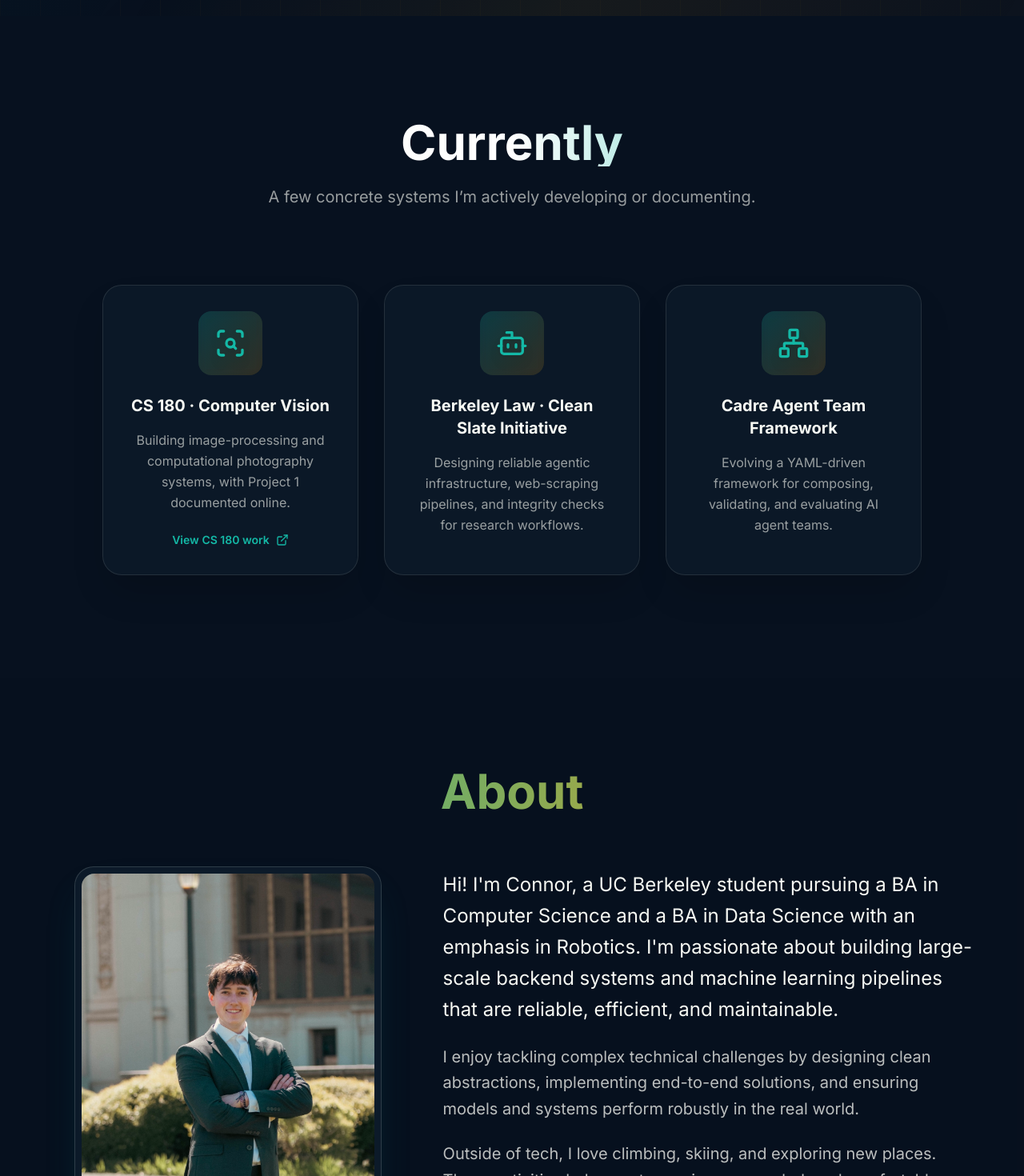
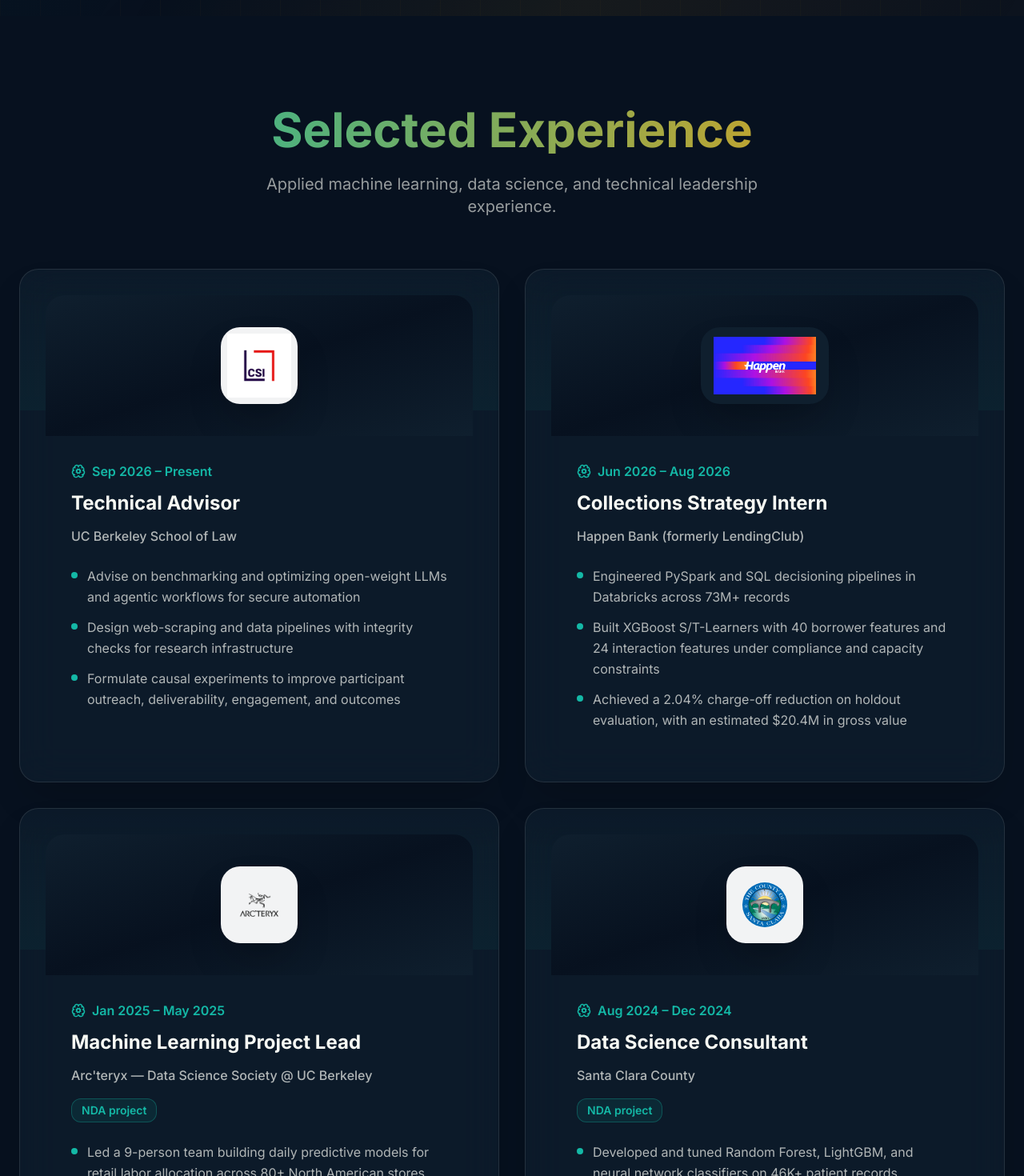
Before and after one commit to cvanherick/Connor_van_Herick_Website, a React (Vite) app: page / in a window 1280 px wide. Shown: the part 780-2250 px from the top of the page at 80% size. Built offline with nearby package versions, Linux system fonts and the light colour scheme.

Commit message:
Create recruiter homepage and portfolio archives

```diff
--- a/index.html
+++ b/index.html
@@ -29,7 +29,7 @@
         "url": "https://cvanherick.github.io/Connor_van_Herick_Website/",
         "image": "https://cvanherick.github.io/Connor_van_Herick_Website/assets/headshot.jpeg",
         "jobTitle": "ML Engineer",
-        "alumniOf": {
+        "affiliation": {
           "@type": "CollegeOrUniversity",
           "name": "University of California, Berkeley"
         },
--- a/src/App.tsx
+++ b/src/App.tsx
@@ -8,8 +8,14 @@ import Contact from './components/Contact'
 import Footer from './components/Footer'
 import Skills from './components/Skills'
 import WhatImBuilding from './components/WhatImBuilding'
+import ArchivePage from './components/ArchivePage'
 
 function App() {
+  const pathname = window.location.pathname
+  if (pathname.includes('/experience')) return <ArchivePage kind="experience" />
+  if (pathname.includes('/projects')) return <ArchivePage kind="projects" />
+  if (pathname.includes('/coursework')) return <ArchivePage kind="coursework" />
+
   return (
     <div className="relative min-h-screen overflow-hidden bg-primary">
       <a href="#main-content" className="skip-link">Skip to content</a>
@@ -17,10 +23,10 @@ function App() {
       <div className="relative z-10">
         <Navbar />
         <main id="main-content"><Hero />
+        <Experience />
+        <Projects />
         <WhatImBuilding />
         <About />
-        <Experience />
-        <Projects />
         <Skills />
         <Coursework />
         <Contact /></main>
--- a/src/components/About.tsx
+++ b/src/components/About.tsx
@@ -45,9 +45,6 @@ const About = () => {
           >
             <p className="text-2xl leading-relaxed text-cream">
               Hi! I'm Connor, a UC Berkeley student pursuing a BA in Computer Science and a BA in Data Science with an emphasis in Robotics. I'm passionate about building large-scale backend systems and machine learning pipelines that are reliable, efficient, and maintainable.
-            </p>
-            <p className="mt-6 text-xl leading-relaxed text-cream/75">
-              I enjoy tackling complex technical challenges by designing clean abstractions, implementing end-to-end solutions, and ensuring models and systems perform robustly in the real world.
             </p>
             <p className="mt-6 text-xl leading-relaxed text-cream/75">
               Outside of tech, I love climbing, skiing, and exploring new places. These activities help me stay curious, grounded, and comfortable pushing beyond my limits. Feel free to connect or reach out at <a href="mailto:cvanherick@berkeley.edu" className="font-semibold text-accent hover:text-secondary transition-colors">cvanherick@berkeley.edu</a>.
--- /dev/null
+++ b/src/components/ArchivePage.tsx
@@ -0,0 +1,38 @@
+import { FileText } from 'lucide-react'
+import Experience from './Experience'
+import Projects from './Projects'
+import Coursework from './Coursework'
+
+type ArchiveKind = 'experience' | 'projects' | 'coursework'
+
+interface ArchivePageProps { kind: ArchiveKind }
+
+const ArchivePage = ({ kind }: ArchivePageProps) => {
+  const title = kind === 'experience' ? 'More Experience' : kind === 'projects' ? 'More Projects' : 'Coursework Archive'
+
+  return (
+    <div className="min-h-screen bg-primary">
+      <header className="sticky top-0 z-50 border-b border-cream/10 bg-primary/90 px-6 py-5 backdrop-blur-2xl">
+        <div className="mx-auto flex max-w-7xl items-center justify-between">
+          <a href="./" className="text-xl font-bold text-cream hover:text-accent transition-colors">Connor van Herick</a>
+          <nav className="flex items-center gap-3 text-sm font-semibold">
+            <a href="./" className="rounded-xl px-4 py-2 text-cream/70 hover:bg-cream/5 hover:text-cream transition-colors">Home</a>
+            <a href="./Connor_van_Herick_Resume.pdf" target="_blank" rel="noopener noreferrer" className="rounded-xl px-4 py-2 text-cream/70 hover:bg-cream/5 hover:text-cream transition-colors"><FileText size={16} className="mr-1 inline" />Resume</a>
+          </nav>
+        </div>
+      </header>
+      <main id="main-content">
+        <div className="mx-auto max-w-7xl px-6 pt-20 text-center">
+          <p className="text-sm font-semibold uppercase tracking-[0.2em] text-secondary">Portfolio archive</p>
+          <h1 className="mt-4 text-5xl font-bold text-cream md:text-6xl">{title}</h1>
+          <p className="mx-auto mt-6 max-w-2xl text-lg leading-relaxed text-cream/60">Depth for recruiters and collaborators who want the complete record.</p>
+        </div>
+        {kind === 'experience' && <Experience archive />}
+        {kind === 'projects' && <Projects archive />}
+        {kind === 'coursework' && <Coursework archive />}
+      </main>
+    </div>
+  )
+}
+
+export default ArchivePage
--- a/src/components/Coursework.tsx
+++ b/src/components/Coursework.tsx
@@ -1,86 +1,51 @@
 import { motion } from 'framer-motion'
-import { Bot, BrainCog, Eye } from 'lucide-react'
+import { Binary, Bot, BrainCog, Database, Eye, LockKeyhole, Network, Sigma } from 'lucide-react'
 
-const courses = [
-  {
-    code: 'CS 189',
-    name: 'Machine Learning',
-    skills: ['supervised learning', 'model evaluation', 'optimization', 'probability'],
-    icon: BrainCog, status: 'Completed',
-  },
-  {
-    code: 'CS C182',
-    name: 'Deep Neural Networks',
-    skills: ['deep learning', 'backpropagation', 'neural architectures', 'training dynamics'],
-    icon: BrainCog, status: 'In progress',
-  },
-  {
-    code: 'CS 180',
-    name: 'Computer Vision',
-    skills: ['image processing', 'feature matching', 'geometry', 'computational photography'],
-    icon: Eye, status: 'In progress',
-  },
-  {
-    code: 'EECS C106A',
-    name: 'Introduction to Robotics',
-    skills: ['robot kinematics', 'motion planning', 'control', 'robot perception'],
-    icon: Bot, status: 'Completed',
-  },
+export const courses = [
+  { code: 'DATA C8', name: 'Foundations of Data Science', skills: ['Python', 'data analysis', 'statistics'], icon: Database, status: 'Completed' },
+  { code: 'MATH 1B', name: 'Calculus', skills: ['calculus', 'integration', 'series'], icon: Sigma, status: 'Completed' },
+  { code: 'CS 61A', name: 'Structure and Interpretation of Computer Programs', skills: ['Python', 'abstraction', 'recursion', 'interpreters'], icon: Binary, status: 'Completed' },
+  { code: 'CS 61B', name: 'Data Structures', skills: ['Java', 'data structures', 'testing', 'software design'], icon: Network, status: 'Completed' },
+  { code: 'CS 61C', name: 'Machine Structures', skills: ['C', 'RISC-V', 'memory', 'computer architecture'], icon: Binary, status: 'Completed' },
+  { code: 'MATH 53', name: 'Multivariable Calculus', skills: ['multivariable calculus', 'gradients', 'optimization'], icon: Sigma, status: 'Completed' },
+  { code: 'DATA C100', name: 'Principles & Techniques of Data Science', skills: ['pandas', 'SQL', 'modeling', 'data pipelines'], icon: Database, status: 'Completed' },
+  { code: 'MATH 54', name: 'Linear Algebra and Differential Equations', skills: ['linear algebra', 'eigenvectors', 'differential equations'], icon: Sigma, status: 'Completed' },
+  { code: 'COMPSCI 70', name: 'Discrete Mathematics and Probability Theory', skills: ['discrete math', 'probability', 'proofs'], icon: Sigma, status: 'Completed' },
+  { code: 'DATA C140', name: 'Probability for Data Science', skills: ['probability', 'inference', 'distributions', 'statistical reasoning'], icon: Sigma, status: 'Completed' },
+  { code: 'CS 161', name: 'Computer Security', skills: ['cryptography', 'threat modeling', 'access control', 'secure systems'], icon: LockKeyhole, status: 'Completed' },
+  { code: 'CS 170', name: 'Efficient Algorithms', skills: ['algorithm design', 'graphs', 'dynamic programming', 'optimization'], icon: Network, status: 'Completed' },
+  { code: 'CS 189', name: 'Machine Learning', skills: ['supervised learning', 'model evaluation', 'optimization', 'probability'], icon: BrainCog, status: 'Completed' },
+  { code: 'CS C182', name: 'Deep Neural Networks', skills: ['deep learning', 'backpropagation', 'neural architectures', 'training dynamics'], icon: BrainCog, status: 'In progress' },
+  { code: 'CS 180', name: 'Computer Vision', skills: ['image processing', 'feature matching', 'geometry', 'computational photography'], icon: Eye, status: 'In progress' },
+  { code: 'EECS C106A', name: 'Introduction to Robotics', skills: ['robot kinematics', 'motion planning', 'control', 'robot perception'], icon: Bot, status: 'Completed' },
   { code: 'EECS C183', name: 'Natural Language Processing', skills: ['language models', 'text representations', 'NLP'], icon: BrainCog, status: 'In progress' },
 ]
 
-const Coursework = () => {
+interface CourseworkProps { archive?: boolean }
+
+const Coursework = ({ archive = false }: CourseworkProps) => {
+  const selectedCodes = ['CS 189', 'CS C182', 'CS 180', 'EECS C106A', 'EECS C183']
+  const visibleCourses = archive ? courses : courses.filter((course) => selectedCodes.includes(course.code))
+
   return (
-    <section id="coursework" aria-labelledby="coursework-title" className="py-32 px-6 bg-primary/35">
+    <section id="coursework" aria-labelledby="coursework-title" className="py-28 px-6 bg-primary/35">
       <div className="max-w-7xl mx-auto">
-        <motion.div
-          initial={{ opacity: 0, y: 50 }}
-          whileInView={{ opacity: 1, y: 0 }}
-          viewport={{ once: true }}
-          className="text-center mb-20"
-        >
-          <h2 className="text-5xl md:text-6xl font-bold bg-gradient-to-r from-accent to-secondary bg-clip-text text-transparent mb-6">
-            <span id="coursework-title">Coursework</span>
-          </h2>
-          <p className="text-xl text-cream/60 max-w-2xl mx-auto">
-            Selected technical classes and the practical skills I use from them.
-          </p>
+        <motion.div initial={{ opacity: 0, y: 30 }} whileInView={{ opacity: 1, y: 0 }} viewport={{ once: true }} className="text-center mb-16">
+          <h2 className="text-5xl md:text-6xl font-bold bg-gradient-to-r from-accent to-secondary bg-clip-text text-transparent mb-6"><span id="coursework-title">{archive ? 'Coursework Archive' : 'Selected Coursework'}</span></h2>
+          <p className="text-xl text-cream/60 max-w-2xl mx-auto">{archive ? 'Transcript-derived coursework across computer science, data science, mathematics, and robotics.' : 'Selected ML, computer vision, robotics, and NLP courses.'}</p>
         </motion.div>
-
         <div className="grid md:grid-cols-2 xl:grid-cols-3 gap-6">
-          {courses.map((course, index) => (
-            <motion.div
-              key={course.code}
-              initial={{ opacity: 0, y: 32 }}
-              whileInView={{ opacity: 1, y: 0 }}
-              viewport={{ once: true }}
-              transition={{ duration: 0.5, delay: index * 0.04 }}
-              className="card p-6 group"
-            >
+          {visibleCourses.map((course, index) => (
+            <motion.div key={course.code} initial={{ opacity: 0, y: 24 }} whileInView={{ opacity: 1, y: 0 }} viewport={{ once: true }} transition={{ duration: 0.4, delay: Math.min(index, 5) * 0.04 }} className="card p-6 group">
               <div className="flex items-start gap-4">
-                <div className="h-12 w-12 rounded-2xl bg-gradient-to-br from-accent/20 to-secondary/15 border border-cream/10 flex items-center justify-center text-accent flex-shrink-0 group-hover:scale-110 transition-transform duration-300">
-                  <course.icon size={24} />
-                </div>
-                <div>
-                  <p className="text-sm font-bold uppercase tracking-wide text-secondary">{course.code}</p>
-                  <h3 className="mt-1 text-xl font-bold text-cream leading-snug">{course.name}</h3>
-                  <p className="mt-2 text-xs font-semibold uppercase tracking-wider text-cream/45">{course.status}</p>
-                </div>
+                <div className="h-12 w-12 rounded-2xl bg-gradient-to-br from-accent/20 to-secondary/15 border border-cream/10 flex items-center justify-center text-accent flex-shrink-0"><course.icon size={24} /></div>
+                <div><p className="text-sm font-bold uppercase tracking-wide text-secondary">{course.code}</p><h3 className="mt-1 text-xl font-bold text-cream leading-snug">{course.name}</h3><p className="mt-2 text-xs font-semibold uppercase tracking-wider text-cream/45">{course.status}</p></div>
               </div>
-
-              <div className="mt-6 flex flex-wrap gap-2">
-                {course.skills.map((skill) => (
-                  <span
-                    key={skill}
-                    className="rounded-xl border border-cream/10 bg-cream/5 px-3 py-2 text-sm font-medium text-cream/70"
-                  >
-                    {skill}
-                  </span>
-                ))}
-              </div>
+              <div className="mt-6 flex flex-wrap gap-2">{course.skills.map((skill) => <span key={skill} className="rounded-xl border border-cream/10 bg-cream/5 px-3 py-2 text-sm font-medium text-cream/70">{skill}</span>)}</div>
             </motion.div>
           ))}
         </div>
+        {!archive && <div className="mt-10 text-center"><a href="./coursework/" className="btn btn-secondary inline-flex">View Full Coursework <span aria-hidden="true">→</span></a></div>}
       </div>
     </section>
   )
--- a/src/components/Experience.tsx
+++ b/src/components/Experience.tsx
@@ -1,7 +1,7 @@
 import { motion } from 'framer-motion'
 import { BrainCog, Briefcase, BriefcaseBusiness, Users } from 'lucide-react'
 
-interface ExperienceItem {
+export interface ExperienceItem {
   title: string
   company: string
   duration: string
@@ -11,7 +11,7 @@ interface ExperienceItem {
   logoAlt?: string
 }
 
-const experiences: ExperienceItem[] = [
+export const experiences: ExperienceItem[] = [
   {
     title: 'Technical Advisor',
     company: 'UC Berkeley School of Law',
@@ -42,7 +42,7 @@ const experiences: ExperienceItem[] = [
     duration: 'Jan 2025 – May 2025',
     note: 'NDA project',
     logo: './assets/arcteryx-logo.png',
-    logoAlt: 'Arc\'teryx logo',
+    logoAlt: "Arc'teryx logo",
     bullets: [
       'Led a 9-person team building daily predictive models for retail labor allocation across 80+ North American stores',
       'Engineered 14 external-factor features, including weather and promotions, through APIs',
@@ -69,68 +69,54 @@ const experiences: ExperienceItem[] = [
     logo: './assets/cal-adventures.png',
     logoAlt: 'Cal Adventures logo',
     bullets: [
-      'Leadership in high-pressure outdoor education environments',
       'Led teams of 20+ campers in wilderness settings',
+      'Managed safety, instruction, and logistics in high-pressure outdoor education environments',
       'Developed crisis management and team coordination skills',
     ]
   },
   {
-    title: 'Membership Officer & Incoming Treasurer',
+    title: 'Treasurer & Membership Officer',
     company: 'Cal Climbing',
     duration: '2025 – Present',
     logo: './assets/cal-climbing.png',
     logoAlt: 'California Climbing logo',
     bullets: [
       'Served as Membership Officer for the 2025-2026 school year',
-      'Treasurer for the 2026-2027 school year',
-      'Supported club operations, member coordination, and student community building',
+      'Serve as Treasurer for the 2026-2027 school year',
+      'Support club operations, member coordination, and student community building',
     ]
   },
 ]
 
-const Experience = () => {
+interface ExperienceProps {
+  archive?: boolean
+}
+
+const Experience = ({ archive = false }: ExperienceProps) => {
+  const visibleExperiences = archive ? experiences : experiences.slice(0, 4)
+
   return (
-    <section id="experience" aria-labelledby="experience-title" className="py-32 px-6">
+    <section id="experience" aria-labelledby="experience-title" className="py-28 px-6">
       <div className="max-w-7xl mx-auto">
-        <motion.div
-          initial={{ opacity: 0, y: 50 }}
-          whileInView={{ opacity: 1, y: 0 }}
-          viewport={{ once: true }}
-          className="text-center mb-24"
-        >
+        <motion.div initial={{ opacity: 0, y: 30 }} whileInView={{ opacity: 1, y: 0 }} viewport={{ once: true }} className="text-center mb-16">
           <h2 className="text-5xl md:text-6xl font-bold bg-gradient-to-r from-accent to-secondary bg-clip-text text-transparent mb-6">
-            <span id="experience-title">Experience</span>
+            <span id="experience-title">{archive ? 'Experience' : 'Selected Experience'}</span>
           </h2>
-          <p className="text-xl text-cream/60 max-w-2xl mx-auto">
-            Applied machine learning, data science, and technical leadership experience.
-          </p>
+          <p className="text-xl text-cream/60 max-w-2xl mx-auto">Applied machine learning, data science, and technical leadership experience.</p>
         </motion.div>
 
         <div className="grid md:grid-cols-2 gap-8">
-          {experiences.map((exp, index) => (
-            <motion.div
-              key={exp.title}
-              initial={{ opacity: 0, y: 50 }}
-              whileInView={{ opacity: 1, y: 0 }}
-              viewport={{ once: true }}
-              transition={{ duration: 0.6, delay: index * 0.1 }}
-              className="card group overflow-hidden rounded-3xl hover:shadow-2xl hover:shadow-accent/20 transition-all duration-700 hover:-translate-y-4 overflow-clip"
-              whileHover={{ y: -16 }}
-            >
+          {visibleExperiences.map((exp, index) => (
+            <motion.div key={exp.title} initial={{ opacity: 0, y: 30 }} whileInView={{ opacity: 1, y: 0 }} viewport={{ once: true }} transition={{ duration: 0.45, delay: Math.min(index, 3) * 0.05 }} className="card group overflow-hidden rounded-3xl overflow-clip">
               <div className="absolute inset-0 bg-gradient-to-t from-accent/5 to-transparent h-44 rounded-t-3xl" />
-
-              <div className="relative h-44 bg-gradient-to-br from-surface via-primary to-surface rounded-t-3xl overflow-hidden group-hover:from-accent/10 group-hover:to-secondary/10 transition-all duration-700 flex items-center justify-center">
+              <div className="relative h-44 bg-gradient-to-br from-surface via-primary to-surface rounded-t-3xl overflow-hidden flex items-center justify-center">
                 {exp.logo && (
-                  <div className={`h-24 rounded-3xl flex items-center justify-center shadow-2xl transition-all duration-500 group-hover:scale-110 ${exp.company === 'Happen Bank (formerly LendingClub)' ? 'w-40 bg-surface p-3' : 'w-24'} ${exp.company === 'Cal Climbing' ? 'bg-black p-2' : exp.company === 'UC Berkeley School of Law' ? 'bg-white/95 p-2' : exp.company === 'Happen Bank (formerly LendingClub)' ? '' : 'bg-white/95 p-5'}`}>
-                    <img
-                      src={exp.logo}
-                      alt={exp.logoAlt ?? `${exp.company} logo`}
-                      className={`h-full w-full object-contain ${exp.company.includes("Arc'teryx") ? 'invert-0' : ''}`}
-                    />
+                  <div className={`h-24 rounded-3xl flex items-center justify-center shadow-2xl transition-transform duration-300 group-hover:scale-105 ${exp.company === 'Happen Bank (formerly LendingClub)' ? 'w-40 bg-surface p-3' : 'w-24'} ${exp.company === 'Cal Climbing' ? 'bg-black p-2' : exp.company === 'UC Berkeley School of Law' ? 'bg-white/95 p-2' : exp.company === 'Happen Bank (formerly LendingClub)' ? '' : 'bg-white/95 p-5'}`}>
+                    <img src={exp.logo} alt={exp.logoAlt ?? `${exp.company} logo`} className="h-full w-full object-contain" />
                   </div>
                 )}
                 {!exp.logo && (
-                  <div className="h-24 w-24 rounded-3xl bg-accent/15 border border-accent/30 flex items-center justify-center text-accent shadow-2xl transition-all duration-500 group-hover:scale-110">
+                  <div className="h-24 w-24 rounded-3xl bg-accent/15 border border-accent/30 flex items-center justify-center text-accent shadow-2xl">
                     {index === 0 && <BriefcaseBusiness size={44} />}
                     {index === 2 && <Users size={44} />}
                     {index === 3 && <Briefcase size={44} />}
@@ -142,31 +128,20 @@ const Experience = () => {
 
               <div className="p-8 relative z-10">
                 <div className="mb-6">
-                  <div className="flex items-center gap-2 text-accent font-semibold mb-3">
-                    <BrainCog size={18} />
-                    <span>{exp.duration}</span>
-                  </div>
+                  <div className="flex items-center gap-2 text-accent font-semibold mb-3"><BrainCog size={18} /><span>{exp.duration}</span></div>
                   <h3 className="text-2xl font-bold text-cream mb-3 group-hover:text-accent transition-colors duration-300">{exp.title}</h3>
                   <p className="text-cream/70 font-medium leading-relaxed">{exp.company}</p>
-                  {exp.note && (
-                    <p className="mt-4 inline-flex rounded-xl border border-accent/30 bg-accent/10 px-3 py-1 text-sm font-semibold text-accent">
-                      {exp.note}
-                    </p>
-                  )}
+                  {exp.note && <p className="mt-4 inline-flex rounded-xl border border-accent/30 bg-accent/10 px-3 py-1 text-sm font-semibold text-accent">{exp.note}</p>}
                 </div>
-
                 <ul className="space-y-3 text-cream/70 leading-relaxed">
-                  {exp.bullets.map((bullet, bIndex) => (
-                    <li key={bIndex} className="flex items-start gap-3">
-                      <div className="w-2 h-2 bg-accent rounded-full mt-2 flex-shrink-0"></div>
-                      <span>{bullet}</span>
-                    </li>
-                  ))}
+                  {exp.bullets.map((bullet, bIndex) => <li key={bIndex} className="flex items-start gap-3"><div className="w-2 h-2 bg-accent rounded-full mt-2 flex-shrink-0" /><span>{bullet}</span></li>)}
                 </ul>
               </div>
             </motion.div>
           ))}
         </div>
+
+        {!archive && <div className="mt-12 text-center"><a href="./experience/" className="btn btn-secondary inline-flex">View More Experience <span aria-hidden="true">→</span></a></div>}
       </div>
     </section>
   )
--- a/src/components/Footer.tsx
+++ b/src/components/Footer.tsx
@@ -34,7 +34,7 @@ const Footer = () => {
                 Skills
               </Link>
               <Link to="building" smooth={true} duration={800} className="block text-cream/60 hover:text-accent transition-colors font-medium">
-                Building
+                Currently
               </Link>
               <Link to="contact" smooth={true} duration={800} className="block text-cream/60 hover:text-accent transition-colors font-medium">
                 Contact
--- a/vite.config.ts
+++ b/vite.config.ts
@@ -1,11 +1,26 @@
 import { defineConfig } from 'vite'
 import react from '@vitejs/plugin-react'
+import { mkdirSync, readFileSync, writeFileSync } from 'node:fs'
+import path from 'node:path'
 import { fileURLToPath, URL } from 'node:url'
 
 // https://vitejs.dev/config/
 export default defineConfig({
   base: './',
-  plugins: [react()],
+  plugins: [react(), {
+    name: 'archive-pages',
+    writeBundle(options) {
+      const outDir = options.dir ?? fileURLToPath(new URL('./dist', import.meta.url))
+      const indexPath = path.join(outDir, 'index.html')
+      const index = readFileSync(indexPath, 'utf8')
+      const archiveIndex = index.replace('<head>', '<head><base href="../">')
+      for (const page of ['experience', 'projects', 'coursework']) {
+        const pageDir = path.join(outDir, page)
+        mkdirSync(pageDir, { recursive: true })
+        writeFileSync(path.join(pageDir, 'index.html'), archiveIndex)
+      }
+    },
+  }],
   resolve: {
     alias: [
       {
```
Also changed, not shown: src/components/Projects.tsx (+23 -16 lines), 1 other file (tests, documents, lock files or other folders).
